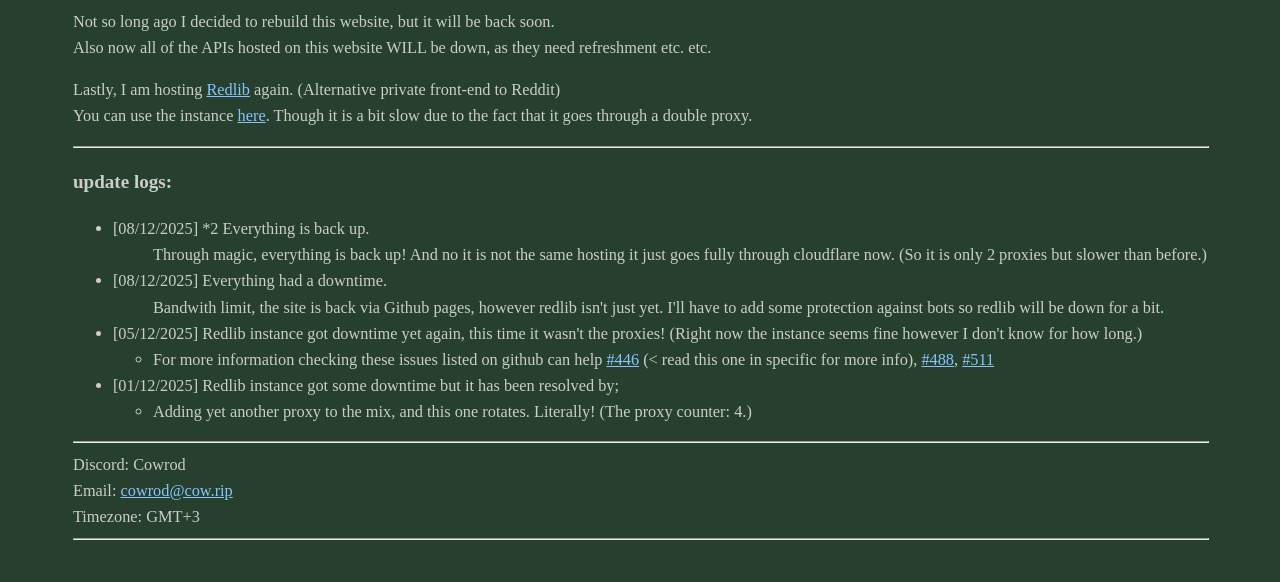
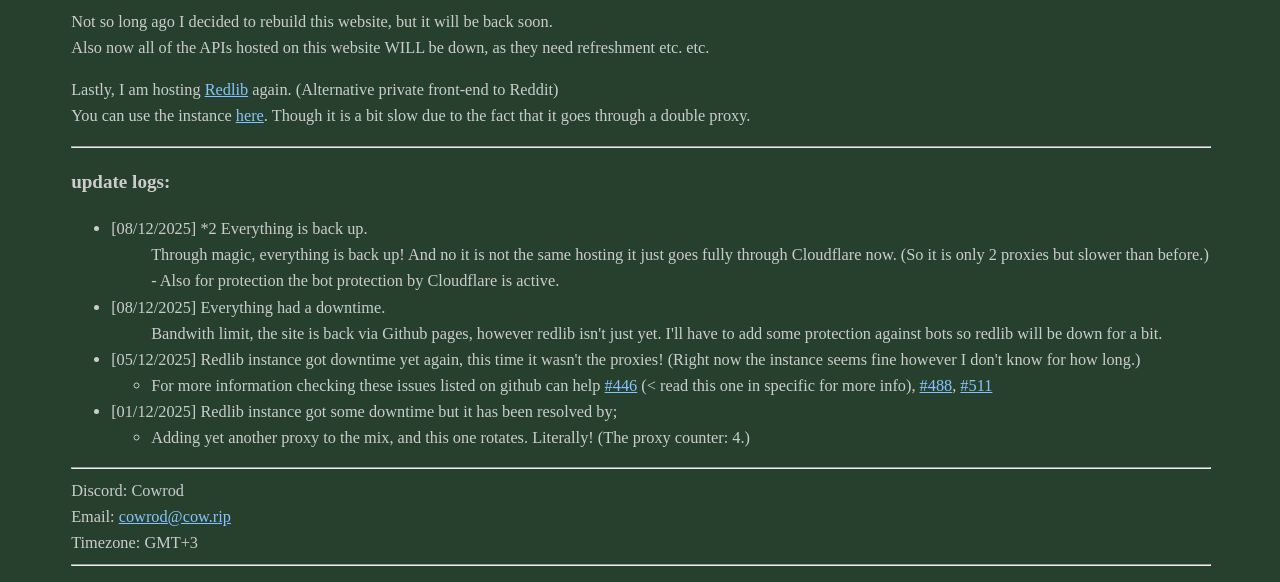
Before and after one commit to Cowrod/cowrod.github.io, a plain HTML site: page index.html in a window 1280 px wide. Shown: the part 246-828 px from the top of the page. Before the commit the page ends 802 px from the top, so only its background shows below. Drawn offline with Linux system fonts and the light colour scheme.

Commit message:
Update index.html

```diff
--- a/index.html
+++ b/index.html
@@ -32,7 +32,10 @@
 				<ul>
 					<li>[08/12/2025] *2 Everything is back up.
 						<ul>
-							Through magic, everything is back up! And no it is not the same hosting it just goes fully through cloudflare now. (So it is only 2 proxies but slower than before.)
+							Through magic, everything is back up! And no it is not the same hosting it just goes fully through Cloudflare now. (So it is only 2 proxies but slower than before.)
+						</ul>
+						<ul>
+							- Also for protection the bot protection by Cloudflare is active.
 						</ul>
 					</li>
 					<li>[08/12/2025] Everything had a downtime.
```
